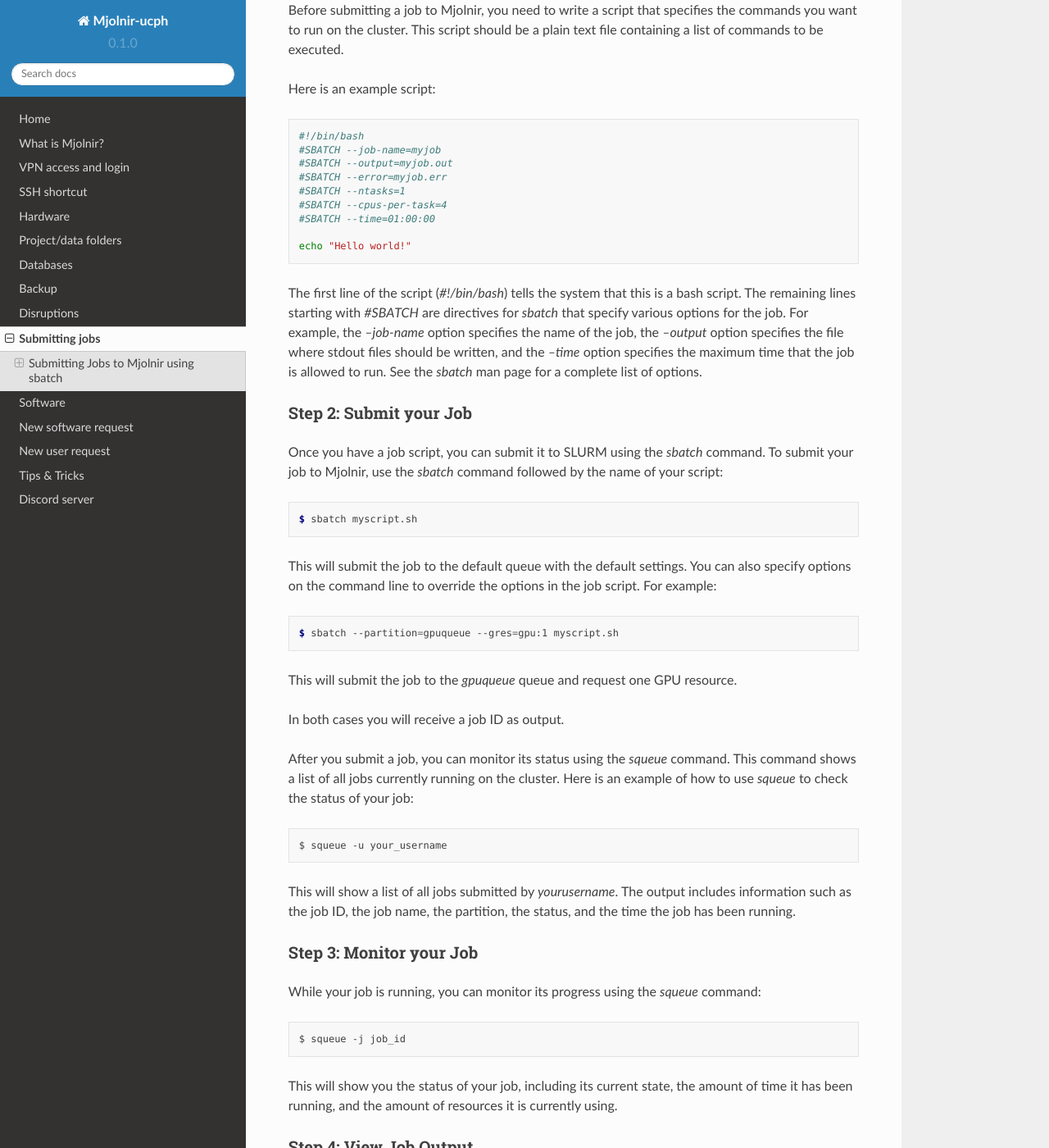
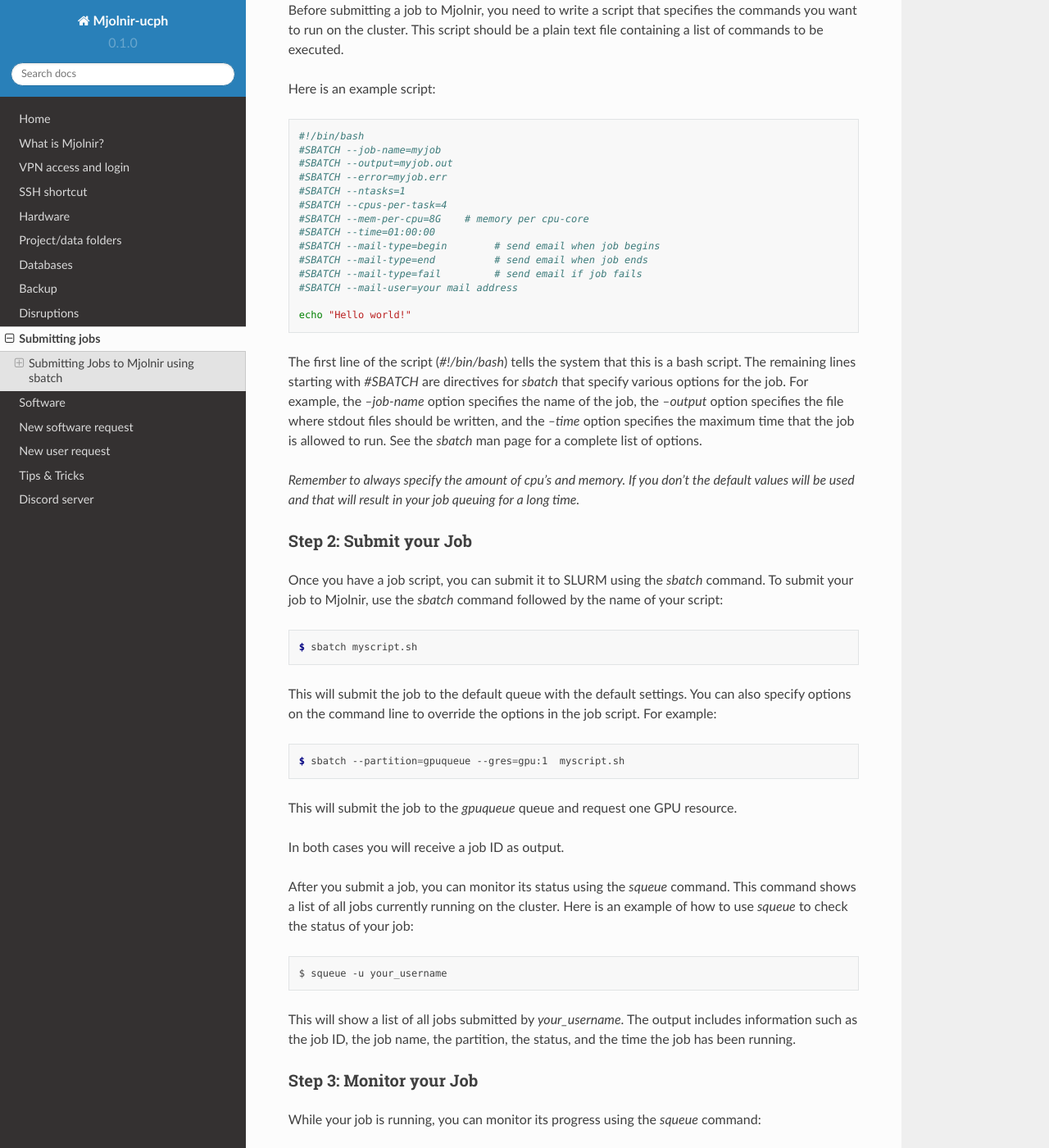
Before and after one commit to bentpetersendk/mjolnir_ucph, a Sphinx documentation site: the page built from docs/source/submitting_jobs.rst, in a window 1280 px wide and 1400 px high, scrolled down 625 px. Shown: the whole window at 82% size. Built offline with Sphinx 7.4.7 and the Read the Docs theme 2.0.0, drawn with Linux system fonts in a browser that asks for light colours.

Commit message:
Update submitting_jobs.rst

```diff
--- a/docs/source/submitting_jobs.rst
+++ b/docs/source/submitting_jobs.rst
@@ -29,11 +29,18 @@
    #SBATCH --error=myjob.err
    #SBATCH --ntasks=1
    #SBATCH --cpus-per-task=4
+   #SBATCH --mem-per-cpu=8G    # memory per cpu-core
    #SBATCH --time=01:00:00
+   #SBATCH --mail-type=begin        # send email when job begins
+   #SBATCH --mail-type=end          # send email when job ends
+   #SBATCH --mail-type=fail         # send email if job fails
+   #SBATCH --mail-user=your mail address
 
    echo "Hello world!"
 
 The first line of the script (`#!/bin/bash`) tells the system that this is a bash script. The remaining lines starting with `#SBATCH` are directives for `sbatch` that specify various options for the job. For example, the `--job-name` option specifies the name of the job, the `--output` option specifies the file where stdout files should be written, and the `--time` option specifies the maximum time that the job is allowed to run. See the `sbatch` man page for a complete list of options.
+
+*Remember to always specify the amount of cpu's and memory. If you don't the default values will be used and that will result in your job queuing for a long time.*
 
 Step 2: Submit your Job
 ------------------------
@@ -48,7 +55,7 @@
 
 .. code-block:: console
 
-    $ sbatch --partition=gpuqueue --gres=gpu:1 myscript.sh
+    $ sbatch --partition=gpuqueue --gres=gpu:1  myscript.sh
 
 This will submit the job to the `gpuqueue` queue and request one GPU resource.
 
@@ -60,7 +67,7 @@
 
    $ squeue -u your_username
 
-This will show a list of all jobs submitted by `yourusername`. The output includes information such as the job ID, the job name, the partition, the status, and the time the job has been running.
+This will show a list of all jobs submitted by `your_username`. The output includes information such as the job ID, the job name, the partition, the status, and the time the job has been running.
 
 Step 3: Monitor your Job
 ------------------------
```
